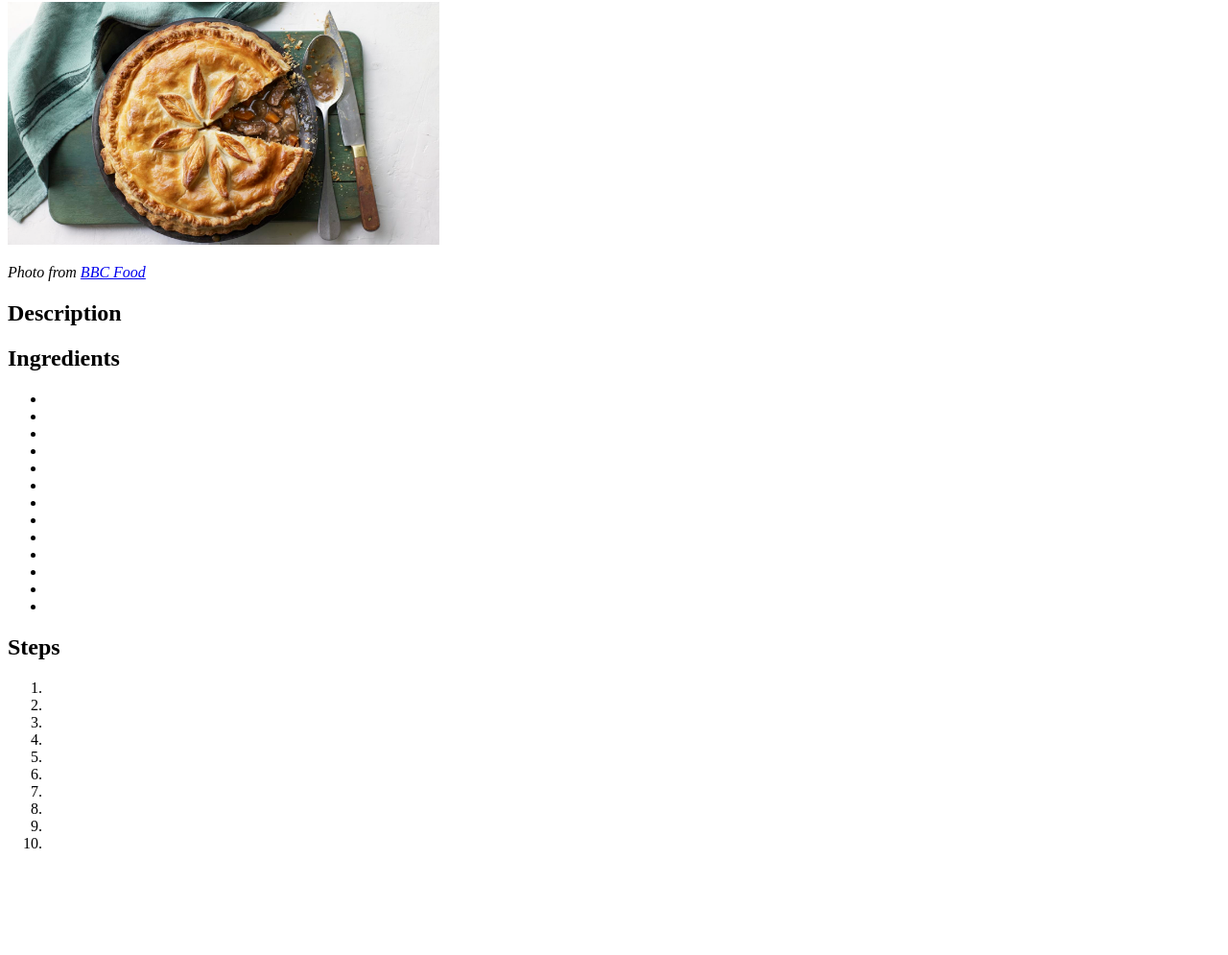
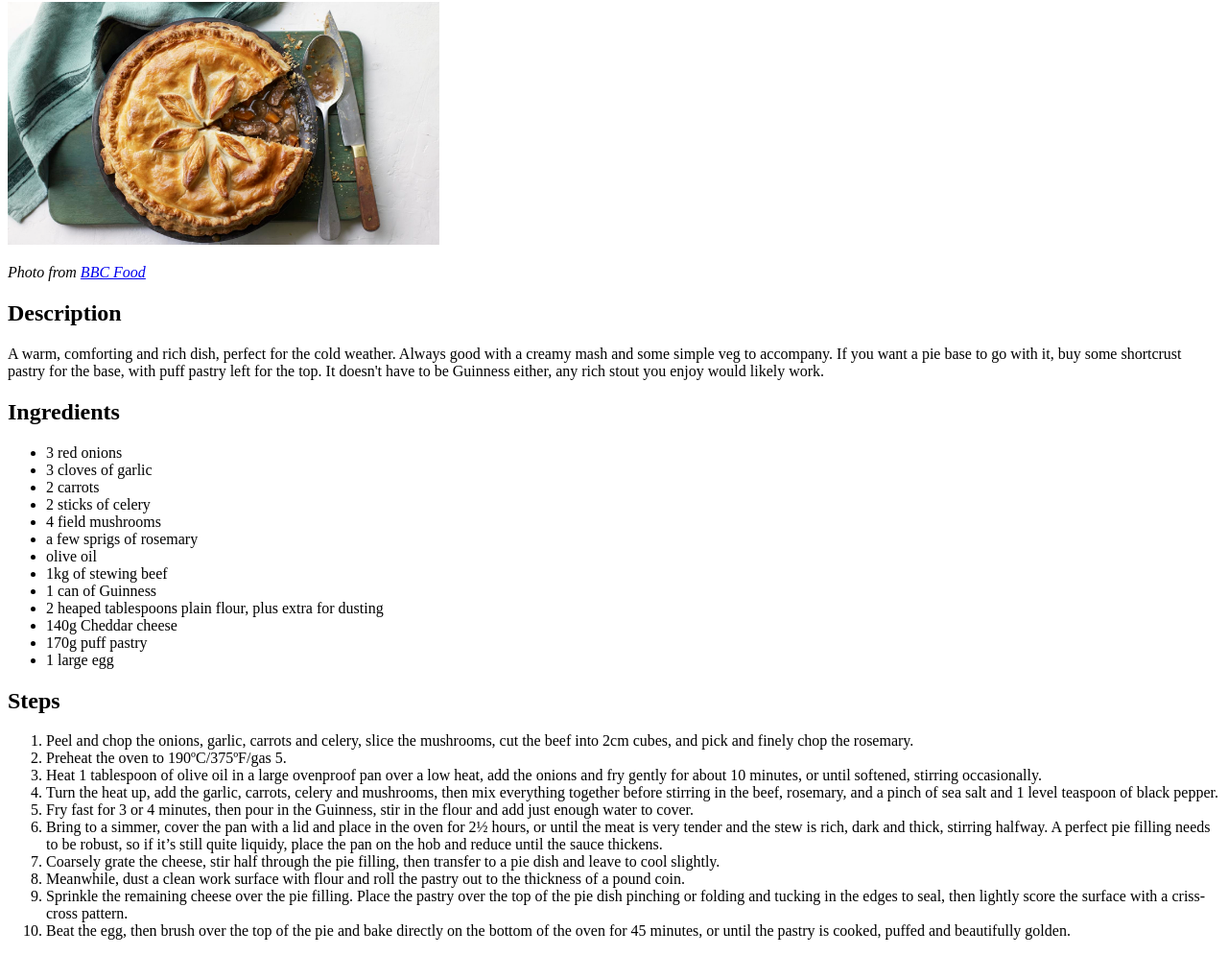
Before and after one commit to prod-innit/odin-recipes, a plain HTML site: page recipes/steakpie.html in a window 1280 px wide. Shown: the part 104-1099 px from the top of the page at 96% size. Before the commit the page ends 1008 px from the top, so only its background shows below. Drawn offline with Linux system fonts and the light colour scheme.

Commit message:
Finish Steak Pie Recipe

```diff
--- a/recipes/steakpie.html
+++ b/recipes/steakpie.html
@@ -11,35 +11,38 @@
     <img src="../img/steakpie.jpg" width="450" alt="A picture of a steak, stout and cheddar pie">
     <p><i>Photo from <a href="https://www.bbc.co.uk/food/recipes/steak_and_stout_pie_61830">BBC Food</a></i></p>
     <h2>Description</h2>
-    <p></p>
+    <p>A warm, comforting and rich dish, perfect for the cold weather. Always good with a creamy mash and some simple veg to accompany.
+        If you want a pie base to go with it, buy some shortcrust pastry for the base, with puff pastry left for the top. It doesn't have to
+        be Guinness either, any rich stout you enjoy would likely work.
+    </p>
     <h2>Ingredients</h2>
     <ul>
-        <li></li>
-        <li></li>
-        <li></li>
-        <li></li>
-        <li></li>
-        <li></li>
-        <li></li>
-        <li></li>
-        <li></li>
-        <li></li>
-        <li></li>
-        <li></li>
-        <li></li>
+        <li>3 red onions</li>
+        <li>3 cloves of garlic</li>
+        <li>2 carrots</li>
+        <li>2 sticks of celery</li>
+        <li>4 field mushrooms</li>
+        <li>a few sprigs of rosemary</li>
+        <li>olive oil</li>
+        <li>1kg of stewing beef</li>
+        <li>1 can of Guinness</li>
+        <li>2 heaped tablespoons plain flour, plus extra for dusting</li>
+        <li>140g Cheddar cheese</li>
+        <li>170g puff pastry</li>
+        <li>1 large egg</li>
     </ul>
     <h2>Steps</h2>
     <ol>
-        <li></li>
-        <li></li>
-        <li></li>
-        <li></li>
-        <li></li>
-        <li></li>
-        <li></li>
-        <li></li>
-        <li></li>
-        <li></li>
+        <li>Peel and chop the onions, garlic, carrots and celery, slice the mushrooms, cut the beef into 2cm cubes, and pick and finely chop the rosemary.</li>
+        <li>Preheat the oven to 190ºC/375ºF/gas 5.</li>
+        <li>Heat 1 tablespoon of olive oil in a large ovenproof pan over a low heat, add the onions and fry gently for about 10 minutes, or until softened, stirring occasionally.</li>
+        <li>Turn the heat up, add the garlic, carrots, celery and mushrooms, then mix everything together before stirring in the beef, rosemary, and a pinch of sea salt and 1 level teaspoon of black pepper.</li>
+        <li>Fry fast for 3 or 4 minutes, then pour in the Guinness, stir in the flour and add just enough water to cover.</li>
+        <li>Bring to a simmer, cover the pan with a lid and place in the oven for 2½ hours, or until the meat is very tender and the stew is rich, dark and thick, stirring halfway. A perfect pie filling needs to be robust, so if it’s still quite liquidy, place the pan on the hob and reduce until the sauce thickens.</li>
+        <li>Coarsely grate the cheese, stir half through the pie filling, then transfer to a pie dish and leave to cool slightly.</li>
+        <li>Meanwhile, dust a clean work surface with flour and roll the pastry out to the thickness of a pound coin.</li>
+        <li>Sprinkle the remaining cheese over the pie filling. Place the pastry over the top of the pie dish pinching or folding and tucking in the edges to seal, then lightly score the surface with a criss-cross pattern.</li>
+        <li>Beat the egg, then brush over the top of the pie and bake directly on the bottom of the oven for 45 minutes, or until the pastry is cooked, puffed and beautifully golden.</li>
     </ol>
 </body>
 </html>
```
